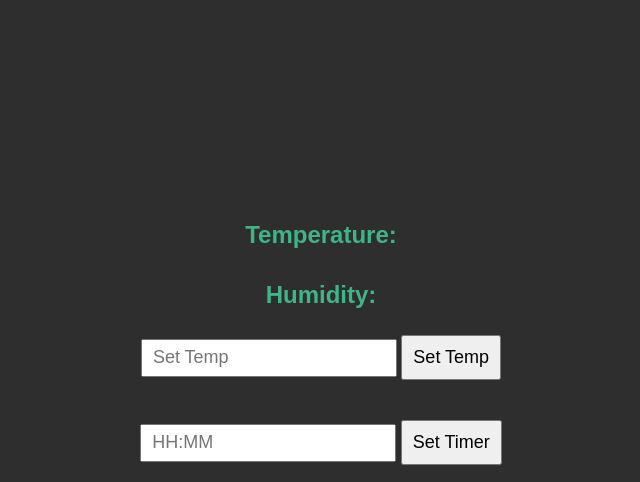
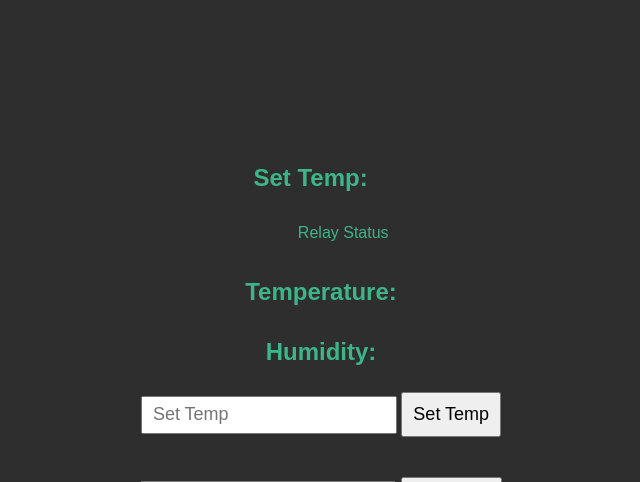
Before and after one commit to travisws/X1C-Actively-Heated-Chamber, a Flask app: page / in a window 1280 px wide. Shown: the top 482 px of the page, without its empty margins (319-959 px from the left). Run offline with Flask 3, Linux system fonts and the light colour scheme.

Commit message:
Added a icon to the webpage that turns gray when the relay is off and red when on. Added a set temp to see what temp the Pi is trying to get to

```diff
--- a/X1C-Actively-Heated-Chamber/app.py
+++ b/X1C-Actively-Heated-Chamber/app.py
@@ -10,6 +10,7 @@
 
 # Global variable to store set temperature
 set_temp = 5.0
+relay_status = False
 timer_end_time = None
 
 # Initialize I2C bus
@@ -39,13 +40,15 @@
 
 # Control relay
 def control_relay():
-    global set_temp, timer_end_time
+    global set_temp, timer_end_time, relay_status  # Modified
     while True:
         sensor_data = read_sensor()
         if sensor_data["temperature"] >= set_temp:
             GPIO.output(4, GPIO.LOW)
+            relay_status = False  # Modified
         else:
             GPIO.output(4, GPIO.HIGH)
+            relay_status = True
 
         if timer_end_time and time.time() >= timer_end_time:
             GPIO.output(4, GPIO.LOW)
@@ -68,6 +71,10 @@
     GPIO.output(4, GPIO.LOW)
     set_temp = 5.0
     return jsonify({"status": "stopped"})
+
+@app.route('/get_status')  # New route
+def get_status():
+    return jsonify({"set_temp": set_temp, "relay_status": relay_status})
 
 @app.route('/set_temp', methods=['POST'])
 def set_temperature():
--- a/X1C-Actively-Heated-Chamber/templates/index.html
+++ b/X1C-Actively-Heated-Chamber/templates/index.html
@@ -70,10 +70,23 @@
                 width: auto;
             }
         }
+
+        .relay-status-circle {
+            height: 30px;
+            width: 30px;
+            border-radius: 50%;
+            display: inline-block;
+            margin-right: 10px;
+        }
     </style>
 </head>
 
 <body>
+    <div class="control-group">
+        <h1>Set Temp: <span id="set_temp_display"></span></h1>
+        <span class="relay-status-circle" id="relay_status"></span> Relay Status
+    </div>
+
     <h1>Temperature: <span id="temperature"></span></h1>
     <h1>Humidity: <span id="humidity"></span></h1>
 
@@ -102,6 +115,14 @@
             fetch('/stop_relay');
         }
 
+        function updateStatus() {
+            fetch('/get_status').then(response => response.json()).then(data => {
+                document.getElementById('set_temp_display').innerText = data.set_temp;
+                const relayStatusElement = document.getElementById('relay_status');
+                relayStatusElement.style.backgroundColor = data.relay_status ? 'red' : 'gray';
+            });
+        }
+
         function setTemperature() {
             const temp = document.getElementById('set_temp').value;
             fetch('/set_temp', {
@@ -125,6 +146,7 @@
         }
 
         setInterval(updateSensorData, 3000);
+        setInterval(updateStatus, 3000);
     </script>
 </body>
 
```
